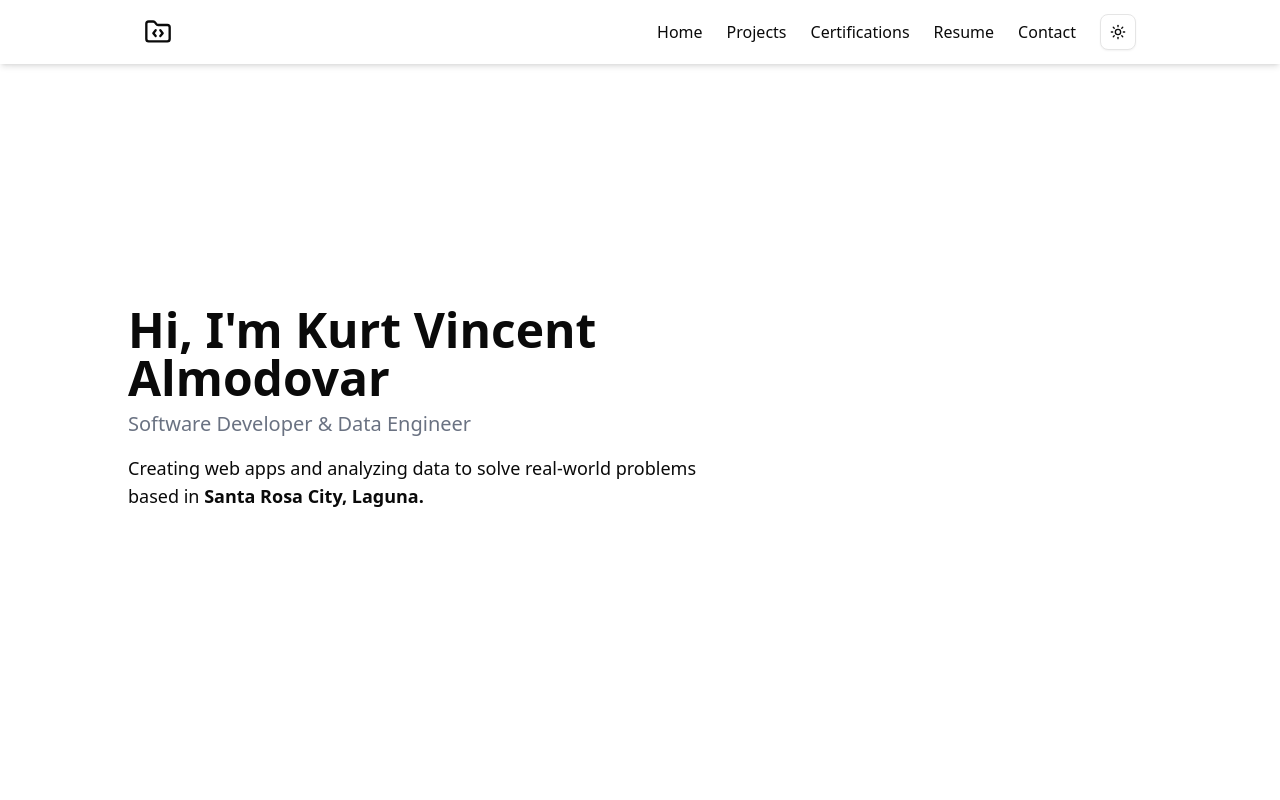
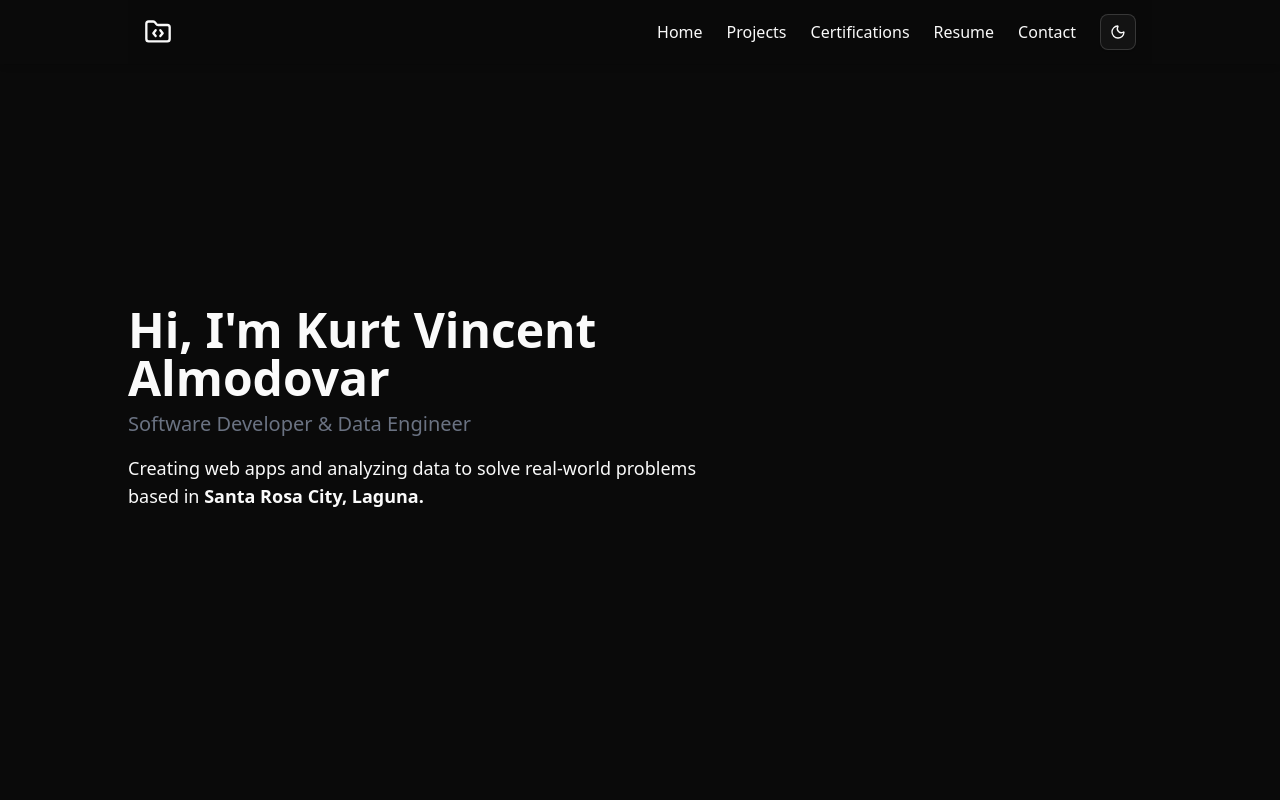
Before and after one commit to Kurt013/my-portfolio, a React (Vite) app: page / in a window 1280 px wide. Shown: the top 800 px of the page. Built offline with nearby package versions, Linux system fonts and the light colour scheme.

Commit message:
added themeprovider component to app.tsx

```diff
--- a/src/App.tsx
+++ b/src/App.tsx
@@ -1,15 +1,16 @@
-import HeaderNav from '@/components/HeaderNav'
-import MainContent from '@/components/MainContent'
+import { ThemeProvider } from "@/components/ThemeProvider";
+import HeaderNav from "@/components/HeaderNav";
+import MainContent from "@/components/MainContent";
 
 function App() {
-  const navItems = ['Home', 'Projects', 'Certifications', 'Resume', 'Contact']
+  const navItems = ["Home", "Projects", "Certifications", "Resume", "Contact"];
 
   return (
-    <>
+    <ThemeProvider defaultTheme="dark" storageKey="vite-ui-theme">
       <HeaderNav navItems={navItems} />
-      <MainContent/>
-    </>
-  )
+      <MainContent />
+    </ThemeProvider>
+  );
 }
 
-export default App
+export default App;
```
